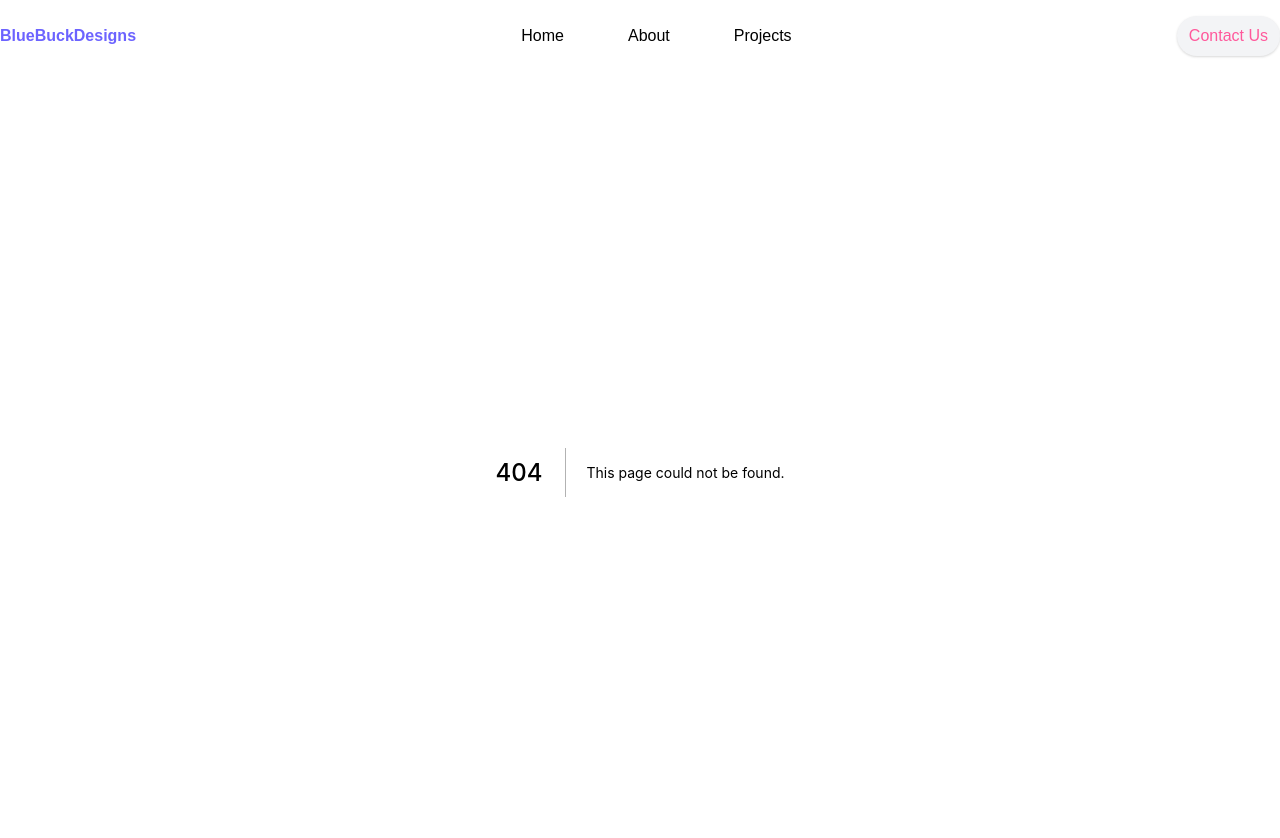
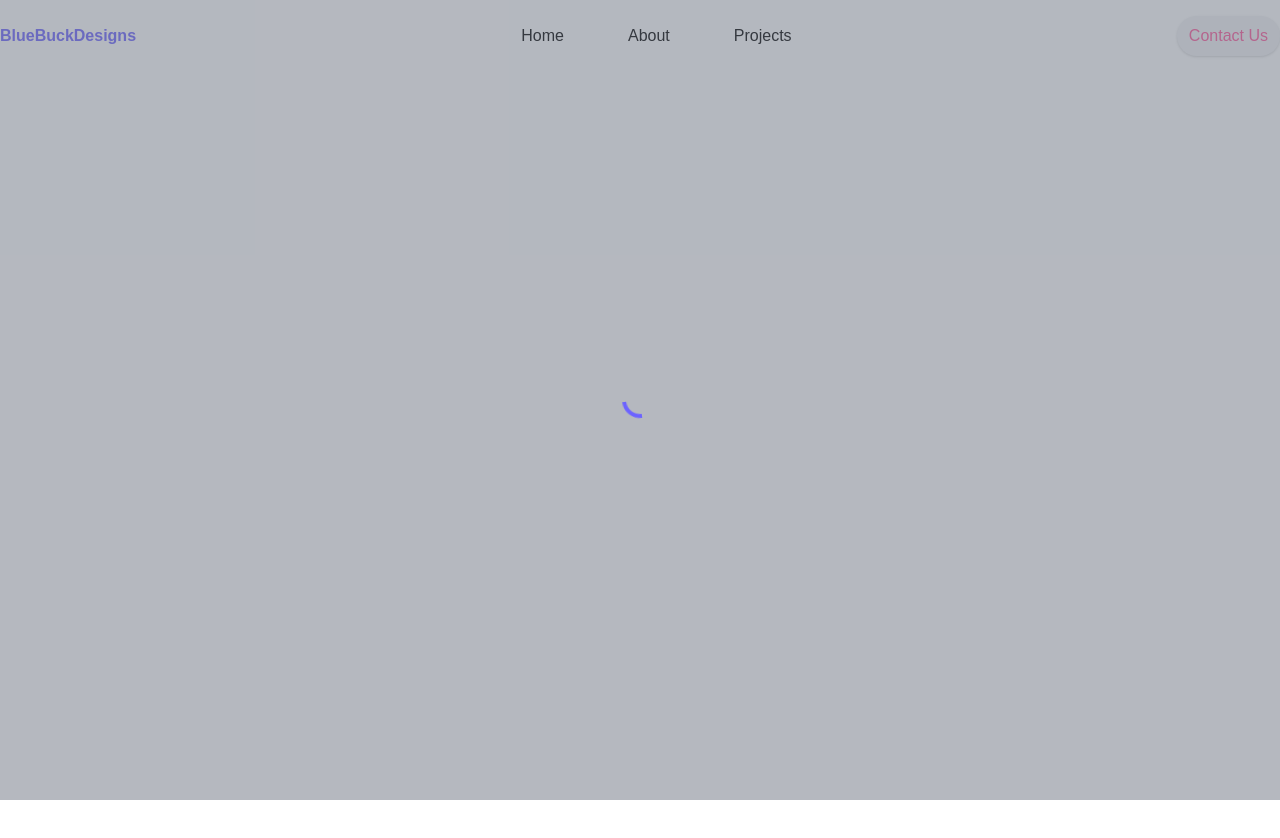
Before and after one commit to nikhilakjoshi/portfolio2, a Next.js app: page /common/Loader in a window 1280 px wide. Before the commit this address had no page. Shown: the top 838 px of the page. After the commit the page ends 800 px from the top, so only its background shows below. Built offline with nearby package versions, Linux system fonts and the light colour scheme.

Commit message:
29March2021

```diff
--- a/package.json
+++ b/package.json
@@ -8,6 +8,7 @@
     "start": "next start"
   },
   "dependencies": {
+    "axios": "^0.21.1",
     "framer-motion": "^3.10.3",
     "next": "10.0.8",
     "react": "17.0.1",
--- /dev/null
+++ b/pages/common/Loader.js
@@ -0,0 +1,30 @@
+import React from 'react'
+import Load from 'pages/svgs/Load'
+import { motion } from 'framer-motion'
+
+export default function Loader() {
+  return (
+    <motion.div
+      animate={{ opacity: 1 }}
+      initial={{ opacity: 0 }}
+      transition={{ duration: 0.15 }}
+      exit={{ opacity: 0 }}
+      className="bg-gray-500 bg-opacity-50 absolute h-screen w-screen top-0 left-0 flex justify-center items-center"
+    >
+      <motion.div
+        transition={{
+          rotate: {
+            duration: 1,
+            repeat: Infinity,
+            ease: 'linear',
+          },
+        }}
+        animate={{
+          rotate: 360,
+        }}
+      >
+        <Load />
+      </motion.div>
+    </motion.div>
+  )
+}
--- /dev/null
+++ b/pages/common/SnackBar.js
@@ -0,0 +1,24 @@
+import React from 'react'
+import Close from 'pages/svgs/close'
+import { motion } from 'framer-motion'
+
+export default function SnackBar({ closeSnack }) {
+  return (
+    <motion.div
+      animate={{ opacity: 1, x: 0 }}
+      initial={{ opacity: 0, x: -300 }}
+      transition={{ duration: 0.15 }}
+      exit={{ opacity: 0, x: -300 }}
+      className="absolute xl:top-1/2 xl:right-8 top-20 xl:mx-0 mx-auto"
+    >
+      <div className="flex bg-primgreen text-ligh p-6 rounded-md">
+        <div className="border-r-2 border-cardtext pr-4 my-auto">
+          Thank you! We will get back to you as soon as possible
+        </div>
+        <div onClick={closeSnack} className="pl-4 cursor-pointer my-auto">
+          <Close />
+        </div>
+      </div>
+    </motion.div>
+  )
+}
--- a/pages/contact.js
+++ b/pages/contact.js
@@ -1,6 +1,9 @@
-import React from 'react'
-import { motion } from 'framer-motion'
+import React, { useEffect, useState } from 'react'
+import { motion, AnimatePresence } from 'framer-motion'
 import Head from 'next/head'
+import Loader from 'pages/common/Loader'
+import SnackBar from 'pages/common/SnackBar'
+import { sendQuery } from 'pages/custapi'
 
 const variants = {
   visible: { opacity: 1, x: 0 },
@@ -8,17 +11,65 @@ const variants = {
 }
 
 const ContactMe = () => {
+  const [isLoading, setisLoading] = useState(false)
+  const [isSnack, setisSnack] = useState(false)
+  const [name, setname] = useState('')
+  const [email, setemail] = useState('')
+  const [services, setservices] = useState('')
+
+  const resetStates = () => {
+    setname('')
+    setemail('')
+    setservices('')
+  }
+
+  useEffect(() => {
+    if (isSnack) {
+      setTimeout(() => {
+        setisSnack(false)
+      }, 5000)
+    }
+  }, [isSnack])
+
+  const handleSubmit = (e) => {
+    setisLoading(true)
+    e.preventDefault()
+    sendQuery({
+      name,
+      email,
+      services,
+    })
+      .then((e) => {
+        console.log(e)
+        resetStates()
+        setisLoading(false)
+        setisSnack(true)
+      })
+      .catch((e) => {
+        console.log(e)
+        resetStates()
+        setisLoading(false)
+        setisSnack(true)
+      })
+  }
+
   return (
     <div className="contme xl:max-w-screen-xl mx-4 xl:mx-auto h-full py-12">
       <Head>
         <title>Contact Us</title>
         <link rel="icon" href="/favicon.ico" />
       </Head>
+      <AnimatePresence>{isLoading && <Loader />}</AnimatePresence>
+      <AnimatePresence>
+        {isSnack && <SnackBar closeSnack={() => setisSnack(false)} />}
+      </AnimatePresence>
       <motion.form
         initial="hidden"
         animate="visible"
+        autoComplete={false}
         variants={variants}
         action=""
+        onSubmit={handleSubmit}
         className="text-left flex flex-col py-9 px-6 xl:pl-16 xl:pr-36 bg-gray-50 mr-4 xl:mr-0 xl:w-6/12 contmecard rounded-xl"
       >
         <h2 className="pt-4 pb-16 text-2xl xl:text-3xl font-bold text-primgreen">
@@ -33,6 +84,9 @@ const ContactMe = () => {
           id="name"
           className="p-3 bg-ligh rounded-lg mb-8  placeholder-gray-500 placeholder-opacity-30 focus:outline-none focus:ring focus:ring-primgreen focus:ring-opacity-50"
           placeholder="Enter your name"
+          value={name}
+          onChange={(e) => setname(e.target.value)}
+          required
         />
         <label htmlFor="emailaddress" className="mb-4">
           email <span className="text-dang">* </span>
@@ -44,6 +98,9 @@ const ContactMe = () => {
           id="emailaddress"
           className="p-3 bg-ligh rounded-lg mb-8 placeholder-gray-500 placeholder-opacity-30 focus:outline-none focus:ring focus:ring-primgreen focus:ring-opacity-50"
           placeholder="Enter your email"
+          value={email}
+          onChange={(e) => setemail(e.target.value)}
+          required
         />
         <label htmlFor="services" className="mb-4">
           What kind of services are you looking for ?
@@ -55,6 +112,9 @@ const ContactMe = () => {
           className="p-3 bg-ligh rounded-lg mb-24 placeholder-gray-500 placeholder-opacity-30 focus:outline-none focus:ring focus:ring-primgreen focus:ring-opacity-50"
           rows={6}
           placeholder="Help me out in trying to understand how best I can be of service to you"
+          value={services}
+          onChange={(e) => setservices(e.target.value)}
+          required
         />
         <motion.button
           className="bg-primgreen py-2 px-6 text-ligh rounded-full w-max shadow-md focus:outline-none"
--- /dev/null
+++ b/pages/custapi/index.js
@@ -0,0 +1,14 @@
+import axios from 'axios'
+
+axios.defaults.baseURL =
+  'https://vz1rnsxznh.execute-api.ap-south-1.amazonaws.com/dev'
+
+export const sendQuery = ({ name, email, services }) => {
+  return axios
+    .post('/sendmail', {
+      name: name,
+      email: email,
+      services: services,
+    })
+    .then((resp) => resp.data)
+}
--- /dev/null
+++ b/pages/svgs/Load.js
@@ -0,0 +1,20 @@
+import React from 'react'
+
+const ArrowLeft = () => {
+  return (
+    <svg
+      width="48"
+      height="48"
+      viewBox="0 0 48 48"
+      fill="none"
+      xmlns="http://www.w3.org/2000/svg"
+    >
+      <path
+        d="M24 6C28.7739 6 33.3523 7.89642 36.7279 11.2721C40.1036 14.6477 42 19.2261 42 24H38C38 20.287 36.525 16.726 33.8995 14.1005C31.274 11.475 27.713 10 24 10V6Z"
+        fill="#6C63FF"
+      />
+    </svg>
+  )
+}
+
+export default ArrowLeft
--- /dev/null
+++ b/pages/svgs/close.js
@@ -0,0 +1,20 @@
+import React from 'react'
+
+const Close = () => {
+  return (
+    <svg
+      width="24"
+      height="24"
+      viewBox="0 0 36 36"
+      fill="none"
+      xmlns="http://www.w3.org/2000/svg"
+    >
+      <path
+        d="M28.5 9.615L26.385 7.5L18 15.885L9.615 7.5L7.5 9.615L15.885 18L7.5 26.385L9.615 28.5L18 20.115L26.385 28.5L28.5 26.385L20.115 18L28.5 9.615Z"
+        fill="white"
+      />
+    </svg>
+  )
+}
+
+export default Close
```
Also changed, not shown: 1 other file (tests, documents, lock files or other folders).
